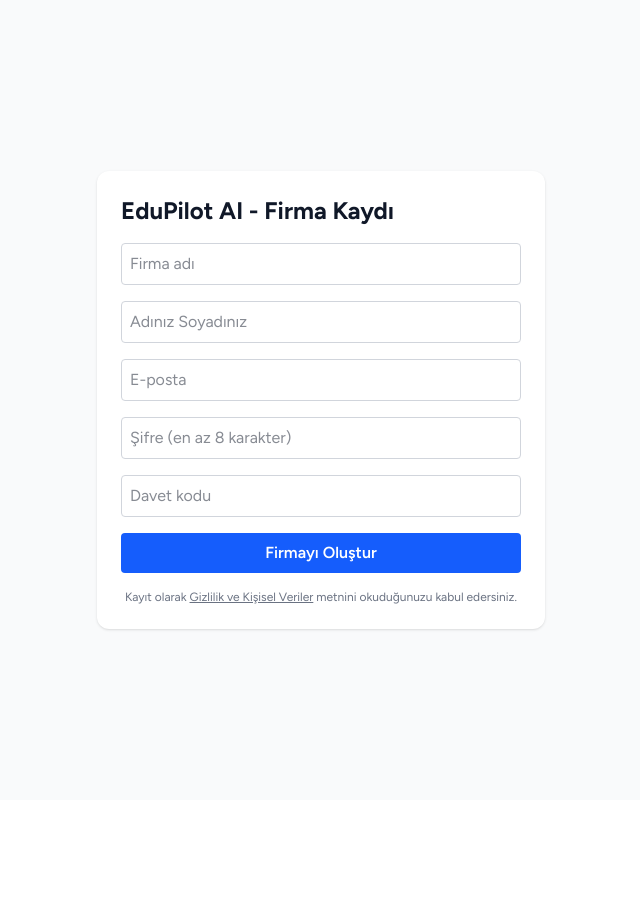
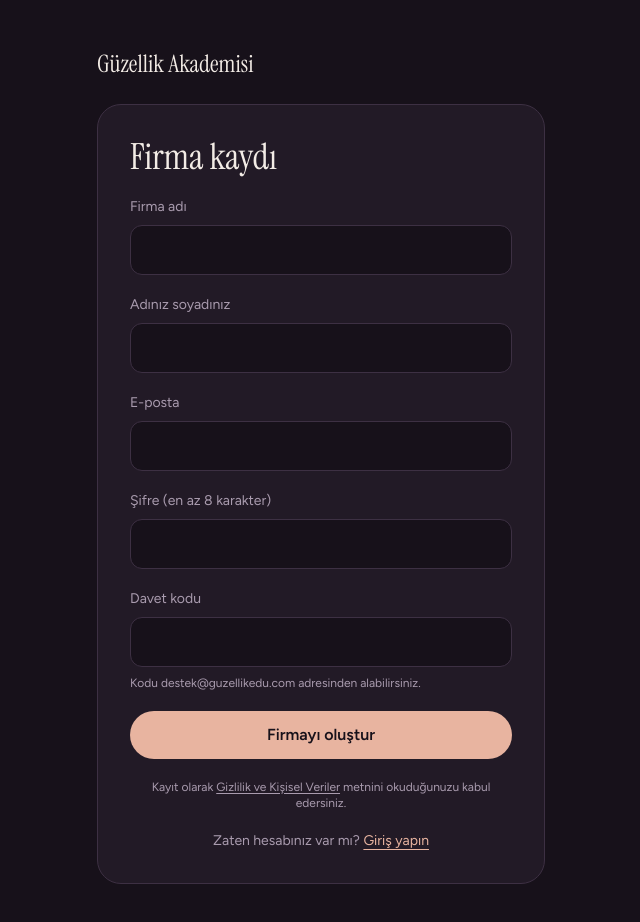
Before and after one commit to drymnv26/edupilot-ai, a Next.js app: page /kayit in a window 1280 px wide. Shown: the top 922 px of the page, without its empty margins (319-959 px from the left). Before the commit the page ends 800 px from the top, so only its background shows below. Built offline with nearby package versions, Linux system fonts and the light colour scheme.

Commit message:
Giris ve kayit tasarimi, Guzellik Akademisi adi

```diff
--- a/src/app/giris/page.tsx
+++ b/src/app/giris/page.tsx
@@ -24,7 +24,7 @@ export default function GirisSayfasi() {
     });
 
     if (signInError) {
-      setError("E-posta veya şifre hatalı.");
+      setError("E-posta veya \u015fifre hatal\u0131.");
       setLoading(false);
       return;
     }
@@ -32,51 +32,67 @@ export default function GirisSayfasi() {
     router.push("/panel");
     router.refresh();
   }
+  const alan =
+    "mt-2 w-full rounded-xl border border-line bg-ink px-4 py-3 text-base text-ivory focus:border-blush focus:outline-none";
 
   return (
-    <main className="flex min-h-screen items-center justify-center bg-gray-50 p-4">
+    <main className="flex min-h-screen items-center justify-center bg-ink p-4 text-ivory">
+      <div className="w-full max-w-md">
+        <Link href="/" className="font-display text-2xl">
+          G&uuml;zellik Akademisi
+        </Link>
         <form
           onSubmit={handleSubmit}
-        className="w-full max-w-md space-y-4 rounded-xl bg-white p-6 shadow"
+          className="mt-6 space-y-5 rounded-3xl border border-line bg-surface p-6 sm:p-8"
         >
-        <h1 className="text-2xl font-bold text-gray-900">
-          EduPilot AI - Giriş
-        </h1>
+          <h1 className="font-display text-4xl">Giri&#351; yap</h1>
 
+          <label className="block text-sm text-mist">
+            E-posta
             <input
-          className="w-full rounded border border-gray-300 p-2 text-gray-900"
+              className={alan}
               type="email"
-          placeholder="E-posta"
+              autoComplete="email"
               value={email}
               onChange={(e) => setEmail(e.target.value)}
               required
             />
+          </label>
+
+          <label className="block text-sm text-mist">
+            &#350;ifre
             <input
-          className="w-full rounded border border-gray-300 p-2 text-gray-900"
+              className={alan}
               type="password"
-          placeholder="Şifre"
+              autoComplete="current-password"
               value={password}
               onChange={(e) => setPassword(e.target.value)}
               required
             />
+          </label>
 
-        {error && <p className="text-sm text-red-600">{error}</p>}
+          {error && (
+            <p role="alert" className="text-sm text-red-300">
+              {error}
+            </p>
+          )}
 
           <button
             type="submit"
             disabled={loading}
-          className="w-full rounded bg-blue-600 p-2 font-semibold text-white disabled:opacity-50"
+            className="w-full rounded-full bg-blush px-6 py-3 font-semibold text-ink transition-colors hover:bg-blush-deep disabled:opacity-50"
           >
-          {loading ? "Giriş yapılıyor..." : "Giriş Yap"}
+            {loading ? "Giri\u015f yap\u0131l\u0131yor..." : "Giri\u015f yap"}
           </button>
 
-        <p className="text-center text-sm text-gray-600">
-          Hesabınız yok mu?{" "}
-          <Link href="/kayit" className="text-blue-600 underline">
-            Firma kaydı oluşturun
+          <p className="text-center text-sm text-mist">
+            Hesab&#305;n&#305;z yok mu?{" "}
+            <Link href="/kayit" className="text-blush underline underline-offset-4">
+              Firma kayd&#305; olu&#351;turun
             </Link>
           </p>
         </form>
+      </div>
     </main>
   );
 }
--- a/src/app/kayit/page.tsx
+++ b/src/app/kayit/page.tsx
@@ -1,8 +1,8 @@
 "use client";
 
 import { useState } from "react";
+import Link from "next/link";
 import { useRouter } from "next/navigation";
-import Link from "next/link";
 import { createClient } from "@/lib/supabase/client";
 
 export default function KayitSayfasi() {
@@ -22,7 +22,10 @@ export default function KayitSayfasi() {
     const supabase = createClient();
 
     let oturumVar = false;
-    const { data, error: signUpError } = await supabase.auth.signUp({ email, password });
+    const { data, error: signUpError } = await supabase.auth.signUp({
+      email,
+      password,
+    });
     if (signUpError) {
       const giris = await supabase.auth.signInWithPassword({ email, password });
       if (giris.error) {
@@ -37,7 +40,7 @@ export default function KayitSayfasi() {
 
     if (!oturumVar) {
       setError(
-        "Oturum açılamadı. Supabase'de 'Confirm email' ayarının kapalı olduğundan emin olun."
+        "Oturum a\u00e7\u0131lamad\u0131. L\u00fctfen destek@guzellikedu.com adresine yaz\u0131n."
       );
       setLoading(false);
       return;
@@ -58,62 +61,113 @@ export default function KayitSayfasi() {
     router.push("/panel");
     router.refresh();
   }
+  const alan =
+    "mt-2 w-full rounded-xl border border-line bg-ink px-4 py-3 text-base text-ivory focus:border-blush focus:outline-none";
 
   return (
-    <main className="flex min-h-screen items-center justify-center bg-gray-50 p-4">
+    <main className="flex min-h-screen items-center justify-center bg-ink p-4 text-ivory">
+      <div className="w-full max-w-md py-8">
+        <Link href="/" className="font-display text-2xl">
+          G&uuml;zellik Akademisi
+        </Link>
         <form
           onSubmit={handleSubmit}
-        className="w-full max-w-md space-y-4 rounded-xl bg-white p-6 shadow"
+          className="mt-6 space-y-5 rounded-3xl border border-line bg-surface p-6 sm:p-8"
         >
-        <h1 className="text-2xl font-bold text-gray-900">
-          EduPilot AI - Firma Kaydı
-        </h1>
+          <h1 className="font-display text-4xl">Firma kayd&#305;</h1>
 
+          <label className="block text-sm text-mist">
+            Firma ad&#305;
             <input
-          className="w-full rounded border border-gray-300 p-2 text-gray-900"
-          placeholder="Firma adı"
+              className={alan}
+              autoComplete="organization"
               value={companyName}
               onChange={(e) => setCompanyName(e.target.value)}
               required
             />
+          </label>
+
+          <label className="block text-sm text-mist">
+            Ad&#305;n&#305;z soyad&#305;n&#305;z
             <input
-          className="w-full rounded border border-gray-300 p-2 text-gray-900"
-          placeholder="Adınız Soyadınız"
+              className={alan}
+              autoComplete="name"
               value={fullName}
               onChange={(e) => setFullName(e.target.value)}
               required
             />
+          </label>
+
+          <label className="block text-sm text-mist">
+            E-posta
             <input
-          className="w-full rounded border border-gray-300 p-2 text-gray-900"
+              className={alan}
               type="email"
-          placeholder="E-posta"
+              autoComplete="email"
               value={email}
               onChange={(e) => setEmail(e.target.value)}
               required
             />
+          </label>
+
+          <label className="block text-sm text-mist">
+            &#350;ifre (en az 8 karakter)
             <input
-          className="w-full rounded border border-gray-300 p-2 text-gray-900"
+              className={alan}
               type="password"
-          placeholder="Şifre (en az 8 karakter)"
+              autoComplete="new-password"
+              minLength={8}
               value={password}
               onChange={(e) => setPassword(e.target.value)}
-          minLength={8}
               required
             />
+          </label>
 
-        <input className="w-full rounded border border-gray-300 p-2 text-gray-900" placeholder="Davet kodu" value={inviteCode} onChange={(e) => setInviteCode(e.target.value)} required />
+          <label className="block text-sm text-mist">
+            Davet kodu
+            <input
+              className={alan + " uppercase tracking-widest"}
+              autoCapitalize="characters"
+              spellCheck={false}
+              value={inviteCode}
+              onChange={(e) => setInviteCode(e.target.value)}
+              required
+            />
+            <span className="mt-2 block text-xs">
+              Kodu destek@guzellikedu.com adresinden alabilirsiniz.
+            </span>
+          </label>
 
-        {error && <p className="text-sm text-red-600">{error}</p>}
+          {error && (
+            <p role="alert" className="text-sm text-red-300">
+              {error}
+            </p>
+          )}
 
           <button
             type="submit"
             disabled={loading}
-          className="w-full rounded bg-blue-600 p-2 font-semibold text-white disabled:opacity-50"
+            className="w-full rounded-full bg-blush px-6 py-3 font-semibold text-ink transition-colors hover:bg-blush-deep disabled:opacity-50"
           >
-          {loading ? "Kaydediliyor..." : "Firmayı Oluştur"}
+            {loading ? "Kaydediliyor..." : "Firmay\u0131 olu\u015ftur"}
           </button>
-      <p className="text-center text-xs text-gray-500">Kay&#305;t olarak <Link href="/gizlilik" className="underline">Gizlilik ve Ki&#351;isel Veriler</Link> metnini okudu&#287;unuzu kabul edersiniz.</p>
+
+          <p className="text-center text-xs text-mist">
+            Kay&#305;t olarak{" "}
+            <Link href="/gizlilik" className="underline underline-offset-2">
+              Gizlilik ve Ki&#351;isel Veriler
+            </Link>{" "}
+            metnini okudu&#287;unuzu kabul edersiniz.
+          </p>
+
+          <p className="text-center text-sm text-mist">
+            Zaten hesab&#305;n&#305;z var m&#305;?{" "}
+            <Link href="/giris" className="text-blush underline underline-offset-4">
+              Giri&#351; yap&#305;n
+            </Link>
+          </p>
         </form>
+      </div>
     </main>
   );
 }
--- a/src/app/layout.tsx
+++ b/src/app/layout.tsx
@@ -14,7 +14,7 @@ const baslik = Instrument_Serif({
 });
 
 export const metadata: Metadata = {
-  title: "EduPilot AI",
+  title: "G\u00fczellik Akademisi",
   description:
     "Personel e\u011fitimlerini ve s\u0131navlar\u0131n\u0131 tek yerden y\u00f6netin.",
 };
--- a/src/app/page.tsx
+++ b/src/app/page.tsx
@@ -5,7 +5,7 @@ export default function AnaSayfa() {
     <div className="min-h-screen bg-ink text-ivory">
       <div className="mx-auto max-w-6xl px-6">
         <header className="flex items-center justify-between py-6">
-          <span className="font-display text-2xl">EduPilot AI</span>
+          <span className="font-display text-2xl">G&uuml;zellik Akademisi</span>
           <nav className="flex items-center gap-5 text-sm">
             <Link href="/giris" className="text-mist transition-colors hover:text-ivory">
               Giri&#351; yap
```
Lines whose indentation alone changed are shown as unchanged.
